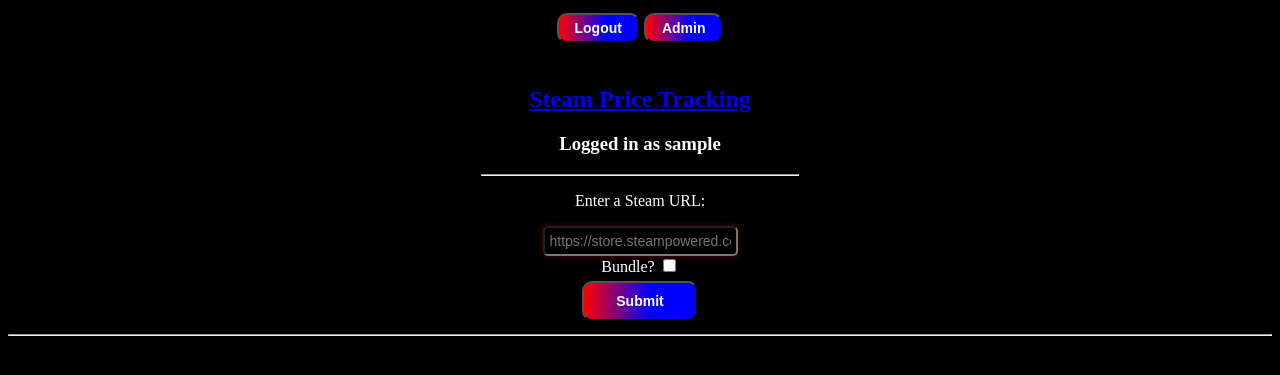
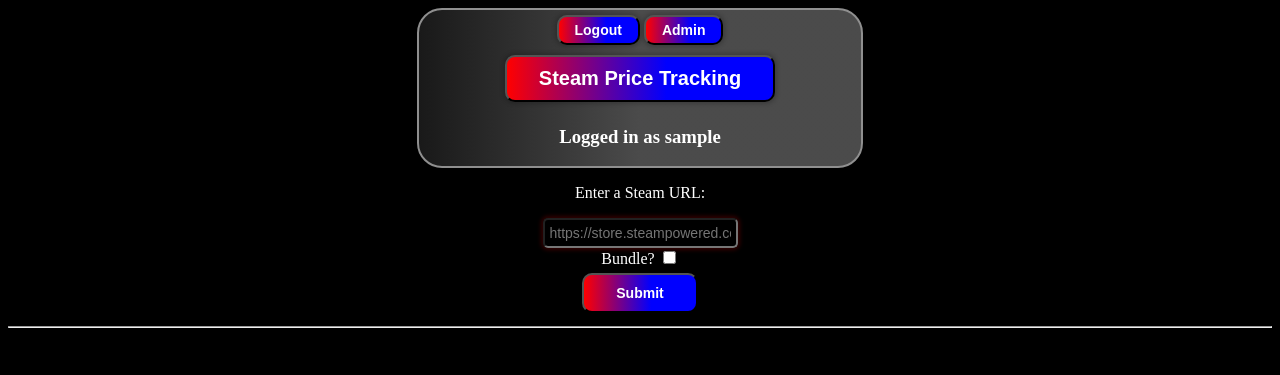
Before and after one commit to sicksubroutine/Steam-Price-Tracker, a Flask app: page /game_list in a window 1280 px wide. Shown: the top 375 px of the page. Run offline with Flask 2, Linux system fonts and the light colour scheme; the visitor is signed in with stand-in values (Sample User, id 1); data that the repository does not hold is empty; parts of the project's set-up code (start-up, migrations or seed data) failed here and were passed over.

Commit message:
Improved look and design of some pages

```diff
--- a/main.py
+++ b/main.py
@@ -16,7 +16,6 @@ csrf = SeaSurf()
 csrf.init_app(app)
 app.secret_key = os.environ['sessionKey']
 PATH = "static/html/"
-
 """
 #game testing area
 matches = db.prefix("game")
@@ -25,7 +24,6 @@ for match in matches:
     if db[match]["game_name"] == "Bloodwash":
       db[match]["price"] = "$12.99"
 """
-
 """
 #user testing area
 matches = db.prefix("user")
@@ -33,13 +31,13 @@ for match in matches:
   if db[match]["username"] == "test_account":
     db[match]["last_login"] = "Not yet Logged in"
 """
-
 """
 #token testing area
 matches = db.prefix("token")
 for match in matches:
   print(db[match])
 """
+
 
 @app.route("/", methods=["GET"])
 def index():
@@ -134,6 +132,7 @@ def log():
       text = "Invalid Username or Password!"
       return redirect(f"/login?t={text}")
 
+
 def confirm_email(username) -> None:
   db_key = gen_unique_token(username)
   matches = db.prefix("token")
@@ -173,9 +172,11 @@ def confirm():
       text = "Invalid Token!"
       return redirect(f"/login?t={text}")
 
+
 @app.route("/pass_recover", methods=["GET"])
 def pass_recover():
   pass
+
 
 @csrf.exempt
 @app.route("/price_add", methods=['POST'])
@@ -339,7 +340,7 @@ def price_target():
             text = f"{game}'s target price is now ${target_price}!"
             target_percent = round((target_price - price) / (price * 100), 2)
             db[match]["target_percent"] = f"{target_percent}"
-            db[match]["target_price"] = f"${target_price}"
+            db[match]["target_price"] = f"${target_price:.2f}"
             return redirect(f"/game_list?t={text}")
     return f"{target_price} for {game}"
   else:
@@ -378,8 +379,7 @@ def logout():
     return redirect(f"/login?t={text}")
 
 
-#compare()
-schedule.every().day.at("18:00").do(compare)
+schedule.every(3).hours.do(compare)
 
 if __name__ == "__main__":
   app.run(host='0.0.0.0', port=81)
--- a/static/html/game_item.html
+++ b/static/html/game_item.html
@@ -1,8 +1,11 @@
-<a href="{url}" class="game_link" target="_blank"><img src="{image_url}" width="100px"><br>
+<center><div class="game-box">
+  <a href="{url}" class="game_link" target="_blank"><img src="{image_url}" width="100px"><br>
 <span class="blue">{game_name}</span></a><br> Current Price: <span class="red">{game_price}</span><br>
 Old Price: <span class="red">{old}</span> - Price Change:<span class="red"> {percent_change}%</span><br>
 Bundle: <span class="red">{bundle}</span><br>
 Target Price: <span class="red">{target_price}</span><br>
-<form action="/price_target" method="POST"><input type="number" class="target" name="target" placeholder="Target Price"><input type="hidden" name="game" value="{game_name}"> <input type="submit" class="btn2" value="Submit"> </form>
+<form action="/price_target" method="POST"><input type="number" step="0.01" class="target" name="target" placeholder="$ Target Price"><input type="hidden" name="game" value="{game_name}"> <input type="submit" class="btn2" value="Submit"> </form>
 Delete Game: <a href="/delete_game?d={game_name}" class="game_link" onclick="return confirm('Are you sure you want to delete this game?');">❌</a>
-<hr>
+  <br>
+</div>
+</center>
--- a/static/html/game_list.html
+++ b/static/html/game_list.html
@@ -8,20 +8,24 @@
   <title>Steam Price Track</title>
 </head>
 <body><center>
+  <div class="game-list-top">
   <a href="/logout"><button class ="btn" id="back">Logout</button></a>
   {admin}<br>
-  <span class="red">{t}</span><br>
-  <h2><a href="/game_list">Steam Price Tracking</a></h2>
-  <h3>Logged in as {user}</h3>
-  <hr class="short">
+  <span class="red">{t}</span>
+  <a href="/game_list"><button class ="btn" id="game-list-alpha">Steam Price Tracking</button></a>
+  <h3 class="login_h3">Logged in as {user}</h3>
+  </div>
+
   <form action="/price_add" method="post">
     <p>Enter a Steam URL:</p>
   <input type="text" class="url" name="url" placeholder="https://store.steampowered.com/app/1286680/Tiny_Tinas_Wonderlands/"><br>
     Bundle? <input type="checkbox" name="bundle" value="y"><br>
   <input class="btn" type="submit" value="Submit">
 </form>
+</center>
   <hr>
-  <p>{game_list}</p>
-  </center>
+  <div class="game-container">
+  {game_list}
+  </div>
 </body>
 </html>
--- a/static/styles/style.css
+++ b/static/styles/style.css
@@ -103,3 +103,24 @@ input:hover{
 .game_link:hover {
   text-decoration: underline;
 }
+.game-container {
+  display: grid;
+  grid-template-columns: repeat(3, 1fr);
+  grid-gap: 5px;
+}
+.game-box {
+  border: 2px solid #8f8f8f;
+}
+.game-list-top {
+  width: 35%;
+  border-radius: 25px;
+  background: linear-gradient(90deg, rgba(25,25,25,1) 0%, rgba(100,100,100,0.75) 50%);
+  border: 2px solid #8f8f8f;
+}
+.login_h3 {
+  color: white;
+}
+
+#game-list-alpha {
+  font-size: 1.25em;
+}
--- a/templates/admin.html
+++ b/templates/admin.html
@@ -8,16 +8,17 @@
   <title>Admin Panel</title>
 </head>
 <body><center>
+  <div class="game-list-top">
   <a href="/logout"><button class ="btn" id="back">Logout</button></a>
   <a href="/game_list"><button class ="btn" id="back">Game List</button></a>
-  <!--{t}--><br>
+  <br>
   <div class="box-shadow">
     {% if text %}
   <span class="red_text">{{ text }}</span><br>
     {% endif %}
   <h2>Admin Panel</h2>
   <h3>Logged in as {{user}}</h3>
-  <hr class="short">
+  </div>
   <h1>User List</h1>
   <hr>
   {% for user in user_list %}
--- a/templates/index.html
+++ b/templates/index.html
@@ -9,13 +9,15 @@
 </head>
 <body>
   <center>
+    <div class="game-list-top">
     {% if text %}
   <span class="red_text">{{ text }}</span><br>
     {% endif %}
     <h1>Steam Price Tracking</h1>
+
   <a href="/signup"><button class="btn">Sign Up</button></a><br>
   <a href="/login"><button class="btn">Login</button></a>
+      </div>
   </center>
-  <hr>
 </body>
 </html>
--- a/templates/login.html
+++ b/templates/login.html
@@ -8,6 +8,7 @@
 </head>
 
 <body>
+
   <h3>Login Page</h3>
   {% if text %}
   <span class="red_text">{{ text }}</span><br>
```
Also changed, not shown: static/styles/logsign.css (+7 -0 lines).
